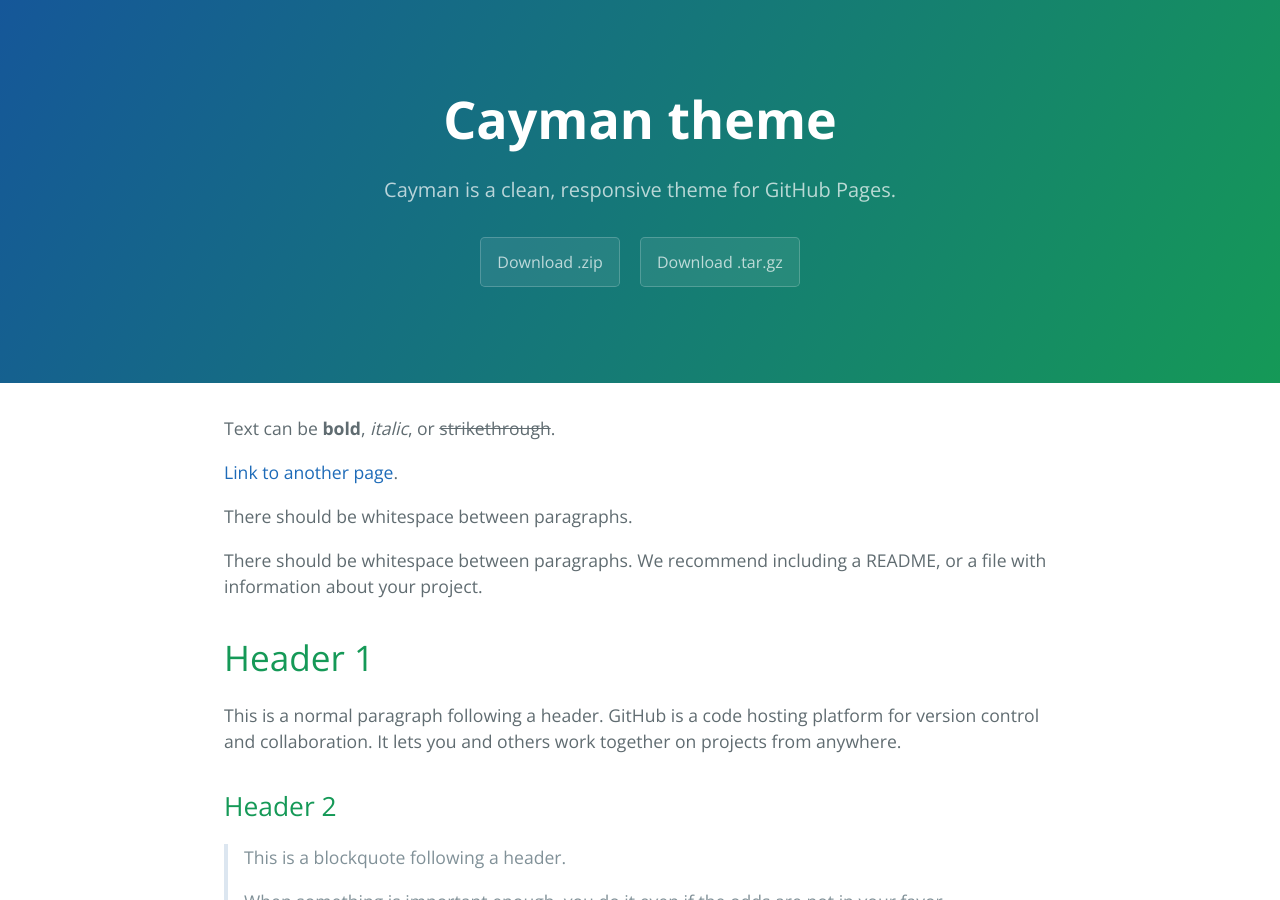
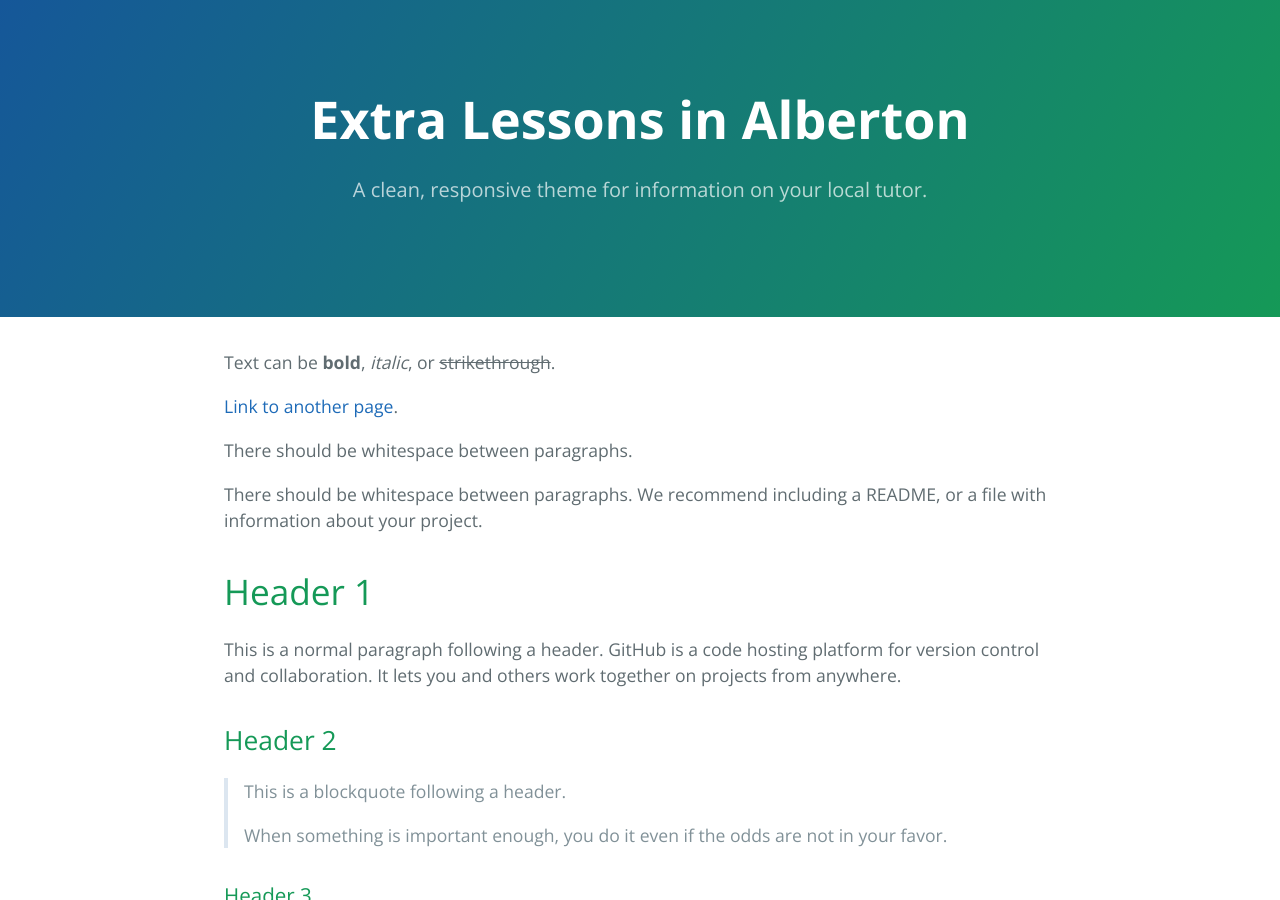
Before and after one commit to HelloBeastie/HelloBeastie.github.io, a Jekyll site: the page built from index.md, in a window 1280 px wide and 900 px high. Built offline with Jekyll 4.4.1, drawn with Linux system fonts in a browser that asks for light colours.

Commit message:
Inital name changes etc.,

```diff
--- a/_config.yml
+++ b/_config.yml
@@ -1,5 +1,5 @@
-title: Cayman theme
-description: Cayman is a clean, responsive theme for GitHub Pages.
-show_downloads: true
+title: Extra Lessons in Alberton
+description: A clean, responsive theme for information on your local tutor.
+show_downloads: false
 google_analytics:
 theme:
```
